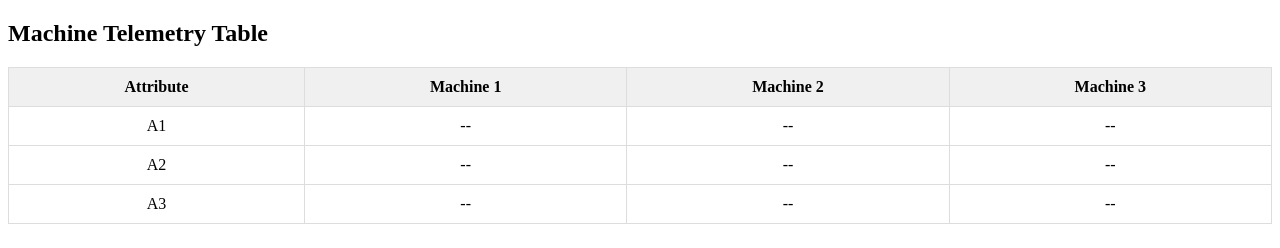
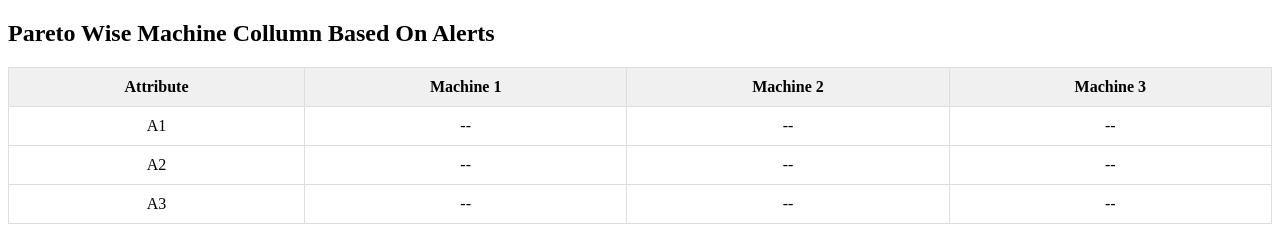
Before and after one commit to chinmay13tailor/index, a plain HTML site: page index.html in a window 1280 px wide. Drawn offline with Linux system fonts and the light colour scheme; no server answers.

Commit message:
index.html

```diff
--- a/index.html
+++ b/index.html
@@ -23,7 +23,7 @@
   </style>
 </head>
 <body>
-  <h2>Machine Telemetry Table</h2>
+  <h2>Pareto Wise Machine Collumn Based On Alerts</h2>
   <table>
     <thead>
       <tr id="header-row">
```
